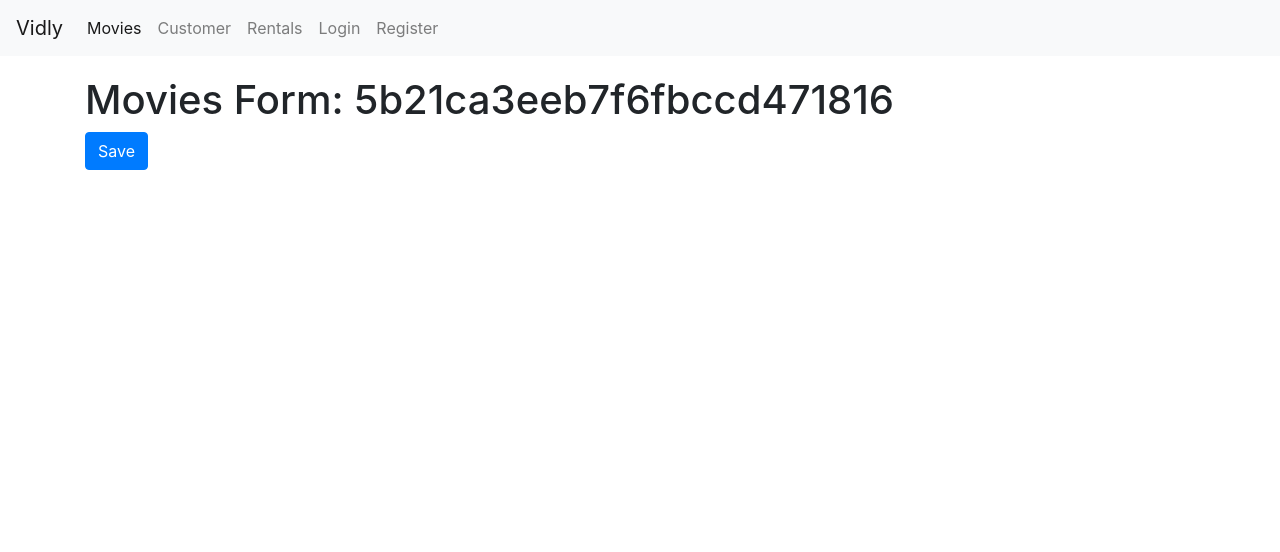
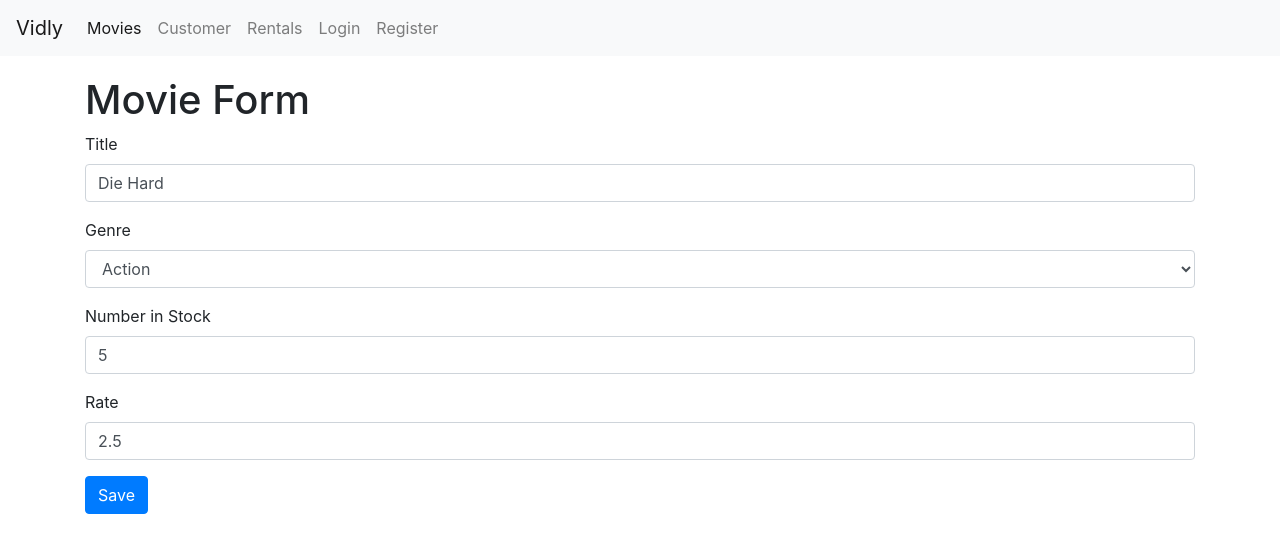
Before and after one commit to laxmanbalaraman/ReactDemo, a React (Create React App) app in the folder vidly/: page /movies/5b21ca3eeb7f6fbccd471816 in a window 1280 px wide. Shown: the top 552 px of the page. Built offline with nearby package versions, Linux system fonts and the light colour scheme.

Commit message:
[feat] Add new movies into fake database.

```diff
--- a/vidly/src/components/form.jsx
+++ b/vidly/src/components/form.jsx
@@ -1,6 +1,7 @@
 import React, { Component } from "react";
 import Joi from "joi-browser";
 import Input from "./input";
+import Select from "./select";
 
 class Form extends Component {
   state = {
@@ -68,6 +69,19 @@
       />
     );
   };
+
+  renderSelect(name, label, options) {
+    return (
+      <Select
+        name={name}
+        label={label}
+        options={options}
+        value={this.state.data[name]}
+        onChange={this.handleChange}
+        error={this.state.errors[name]}
+      />
+    );
+  }
 }
 
 export default Form;
--- a/vidly/src/components/movies.jsx
+++ b/vidly/src/components/movies.jsx
@@ -1,4 +1,5 @@
 import React, { Component } from "react";
+import { Link } from "react-router-dom";
 import { getMovies } from "../services/fakeMovieService";
 import { getGenres } from "../services/fakeGenreService";
 import Pagination from "./pagination";
@@ -81,6 +82,18 @@
           />
         </div>
         <div className="col">
+          <div className="row">
+            <Link
+              to="/movies/new"
+              className="btn btn-primary"
+              style={{ marginBottom: 20 }}
+            >
+              New Movie
+            </Link>
+            <br />
+            <br />
+          </div>
+          <row>
             <p>There are {totalCount} movies in the database.</p>
             <MoviesTable
               movies={subMovies}
@@ -95,6 +108,7 @@
               currentPage={currentPage}
               onPageChange={this.handlePageChange}
             />
+          </row>
         </div>
       </div>
     );
--- a/vidly/src/components/moviesForm.jsx
+++ b/vidly/src/components/moviesForm.jsx
@@ -1,16 +1,72 @@
 import React from "react";
-const MoviesForm = ({ match, history }) => {
-  return (
-    <div>
-      <h1>Movies Form: {match.params.id}</h1>
-      <button
-        onClick={() => history.push("/movies")}
-        className="btn btn-primary"
-      >
-        Save
-      </button>
-    </div>
-  );
-};
+import Joi from "joi-browser";
+import { getMovie, saveMovie } from "../services/fakeMovieService";
+import { getGenres } from "../services/fakeGenreService";
+import Form from "./form";
+
+class MoviesForm extends Form {
+  state = {
+    data: {
+      title: "",
+      genreId: "",
+      numberInStock: "",
+      dailyRentalRate: "",
+    },
+    genres: [],
+    errors: {},
+  };
+
+  schema = {
+    _id: Joi.string(),
+    title: Joi.string().required().label("Title"),
+    genreId: Joi.string().required().label("Genre"),
+    numberInStock: Joi.number().required().min(0).max(100).label("Number"),
+    dailyRentalRate: Joi.number()
+      .required()
+      .min(0)
+      .max(100)
+      .label("Dailyental Rate"),
+  };
+
+  componentDidMount() {
+    const genres = getGenres();
+    this.setState({ genres });
+    const movieId = this.props.match.params.id;
+    if (movieId === "new") return;
+
+    const movie = getMovie(movieId);
+    if (!movie) return this.props.history.replace("/no-found");
+    this.setState({ data: this.mapToViewModel(movie) });
+  }
+
+  mapToViewModel(movie) {
+    return {
+      _id: movie._id,
+      title: movie.title,
+      genreId: movie.genre._id,
+      numberInStock: movie.numberInStock,
+      dailyRentalRate: movie.dailyRentalRate,
+    };
+  }
+
+  doSubmit = () => {
+    saveMovie(this.state.data);
+    this.props.history.push("/movies");
+  };
+  render() {
+    return (
+      <div>
+        <h1>Movie Form</h1>
+        <form onSubmit={this.handleSubmit}>
+          {this.renderInput("title", "Title")}
+          {this.renderSelect("genreId", "Genre", this.state.genres)}
+          {this.renderInput("numberInStock", "Number in Stock")}
+          {this.renderInput("dailyRentalRate", "Rate")}
+          {this.renderButton("Save")}
+        </form>
+      </div>
+    );
+  }
+}
 
 export default MoviesForm;
--- /dev/null
+++ b/vidly/src/components/select.jsx
@@ -0,0 +1,33 @@
+import React from "react";
+
+const Select = ({
+  name,
+  label,
+  options,
+  error,
+  textProperty,
+  valueProperty,
+  ...rest
+}) => {
+  return (
+    <div className="form-group">
+      <label htmlFor={name}>{label}</label>
+      <select className="form-control" id={name} name={name} {...rest}>
+        <option value="" />
+        {options.map((option) => (
+          <option key={option[valueProperty]} value={option[valueProperty]}>
+            {option[textProperty]}
+          </option>
+        ))}
+      </select>
+      {error && <div className="alert alert-danger">{error}</div>}
+    </div>
+  );
+};
+
+Select.defaultProps = {
+  textProperty: "name",
+  valueProperty: "_id",
+};
+
+export default Select;
--- a/vidly/src/services/fakeMovieService.js
+++ b/vidly/src/services/fakeMovieService.js
@@ -7,64 +7,64 @@
     genre: { _id: "5b21ca3eeb7f6fbccd471818", name: "Action" },
     numberInStock: 6,
     dailyRentalRate: 2.5,
-    publishDate: "2018-01-03T19:04:28.809Z"
+    publishDate: "2018-01-03T19:04:28.809Z",
   },
   {
     _id: "5b21ca3eeb7f6fbccd471816",
     title: "Die Hard",
     genre: { _id: "5b21ca3eeb7f6fbccd471818", name: "Action" },
     numberInStock: 5,
-    dailyRentalRate: 2.5
+    dailyRentalRate: 2.5,
   },
   {
     _id: "5b21ca3eeb7f6fbccd471817",
     title: "Get Out",
     genre: { _id: "5b21ca3eeb7f6fbccd471820", name: "Thriller" },
     numberInStock: 8,
-    dailyRentalRate: 3.5
+    dailyRentalRate: 3.5,
   },
   {
     _id: "5b21ca3eeb7f6fbccd471819",
     title: "Trip to Italy",
     genre: { _id: "5b21ca3eeb7f6fbccd471814", name: "Comedy" },
     numberInStock: 7,
-    dailyRentalRate: 3.5
+    dailyRentalRate: 3.5,
   },
   {
     _id: "5b21ca3eeb7f6fbccd47181a",
     title: "Airplane",
     genre: { _id: "5b21ca3eeb7f6fbccd471814", name: "Comedy" },
     numberInStock: 7,
-    dailyRentalRate: 3.5
+    dailyRentalRate: 3.5,
   },
   {
     _id: "5b21ca3eeb7f6fbccd47181b",
     title: "Wedding Crashers",
     genre: { _id: "5b21ca3eeb7f6fbccd471814", name: "Comedy" },
     numberInStock: 7,
-    dailyRentalRate: 3.5
+    dailyRentalRate: 3.5,
   },
   {
     _id: "5b21ca3eeb7f6fbccd47181e",
     title: "Gone Girl",
     genre: { _id: "5b21ca3eeb7f6fbccd471820", name: "Thriller" },
     numberInStock: 7,
-    dailyRentalRate: 4.5
+    dailyRentalRate: 4.5,
   },
   {
     _id: "5b21ca3eeb7f6fbccd47181f",
     title: "The Sixth Sense",
     genre: { _id: "5b21ca3eeb7f6fbccd471820", name: "Thriller" },
     numberInStock: 4,
-    dailyRentalRate: 3.5
+    dailyRentalRate: 3.5,
   },
   {
     _id: "5b21ca3eeb7f6fbccd471821",
     title: "The Avengers",
     genre: { _id: "5b21ca3eeb7f6fbccd471818", name: "Action" },
     numberInStock: 7,
-    dailyRentalRate: 3.5
-  }
+    dailyRentalRate: 3.5,
+  },
 ];
 
 export function getMovies() {
@@ -72,18 +72,18 @@
 }
 
 export function getMovie(id) {
-  return movies.find(m => m._id === id);
+  return movies.find((m) => m._id === id);
 }
 
 export function saveMovie(movie) {
-  let movieInDb = movies.find(m => m._id === movie._id) || {};
-  movieInDb.name = movie.name;
-  movieInDb.genre = genresAPI.genres.find(g => g._id === movie.genreId);
+  let movieInDb = movies.find((m) => m._id === movie._id) || {};
+  movieInDb.title = movie.title;
+  movieInDb.genre = genresAPI.genres.find((g) => g._id === movie.genreId);
   movieInDb.numberInStock = movie.numberInStock;
   movieInDb.dailyRentalRate = movie.dailyRentalRate;
 
   if (!movieInDb._id) {
-    movieInDb._id = Date.now();
+    movieInDb._id = Date.now().toString();
     movies.push(movieInDb);
   }
 
@@ -91,7 +91,7 @@
 }
 
 export function deleteMovie(id) {
-  let movieInDb = movies.find(m => m._id === id);
+  let movieInDb = movies.find((m) => m._id === id);
   movies.splice(movies.indexOf(movieInDb), 1);
   return movieInDb;
 }
```
Lines whose indentation alone changed are shown as unchanged.
